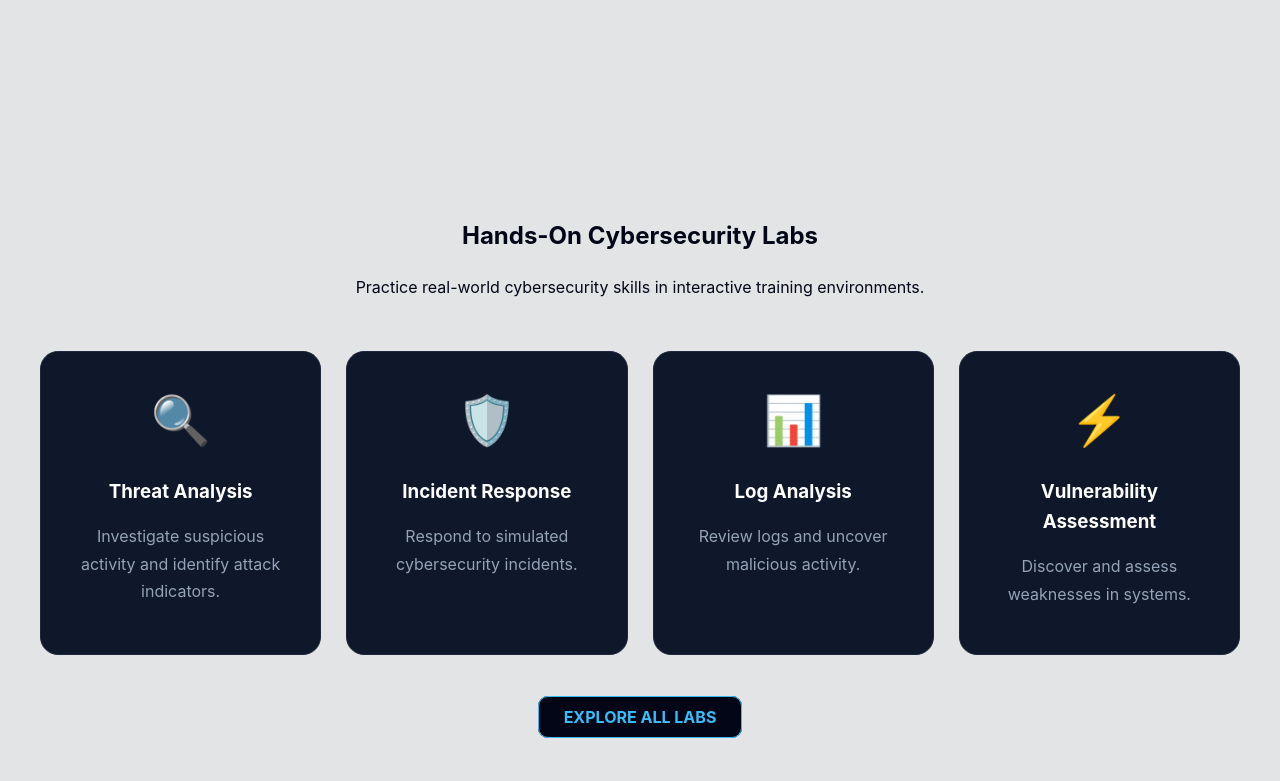
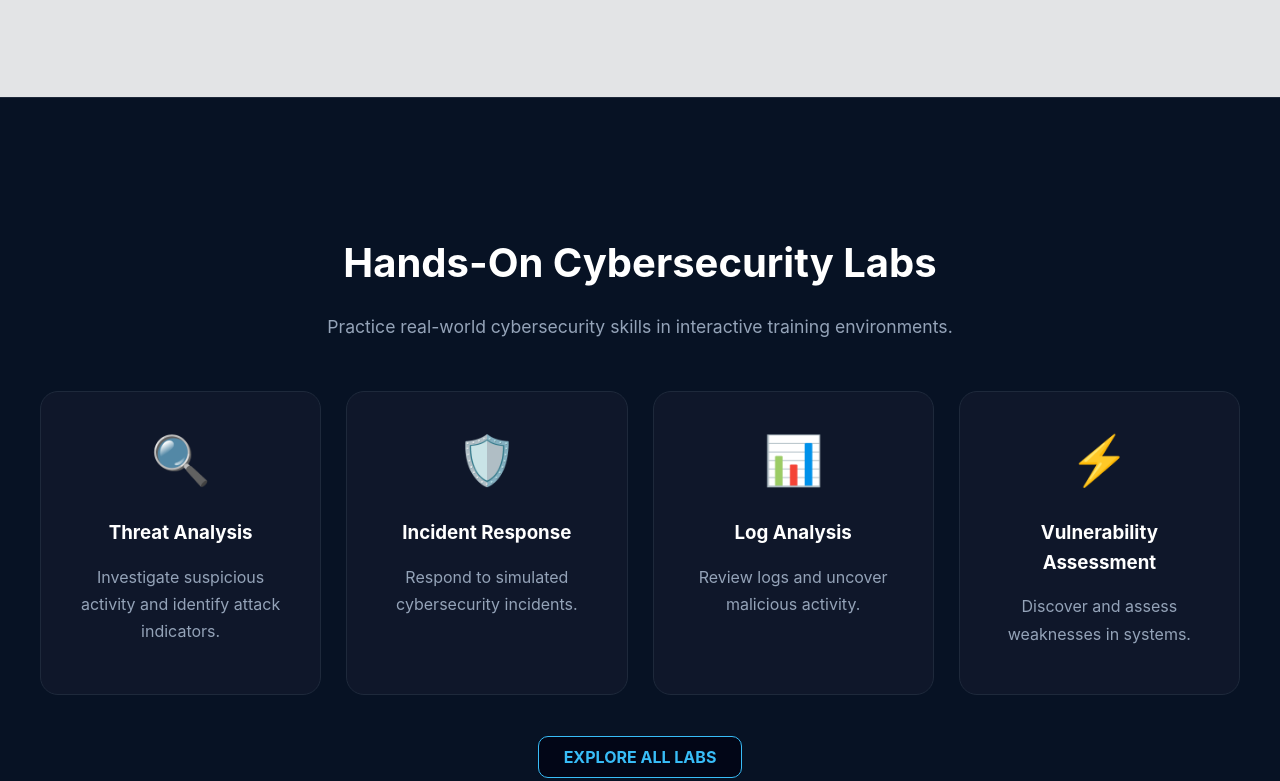
Before and after one commit to AkwireTech/akwire-platform, a plain HTML site: page frontend/index.html in a window 1280 px wide. Shown: the part 2134-2915 px from the top of the page. Drawn offline with nearby package versions, Linux system fonts and the light colour scheme.

Commit message:
homepage css fix

```diff
--- a/frontend/css/style.css
+++ b/frontend/css/style.css
@@ -3574,3 +3574,37 @@ div {
     margin-top: 30px;
 
 }
+
+.labs-showcase {
+
+    background: #071224;
+
+    border-top: 1px solid #1e293b;
+
+    border-bottom: 1px solid #1e293b;
+
+}
+
+.labs-showcase h2 {
+
+    color: white;
+
+    font-size: 2.5rem;
+
+    text-align: center;
+
+    margin-bottom: 15px;
+
+}
+
+.labs-showcase .section-header-centered p {
+
+    color: #94a3b8;
+
+    text-align: center;
+
+    font-size: 1.1rem;
+
+    margin-bottom: 50px;
+
+}
```
